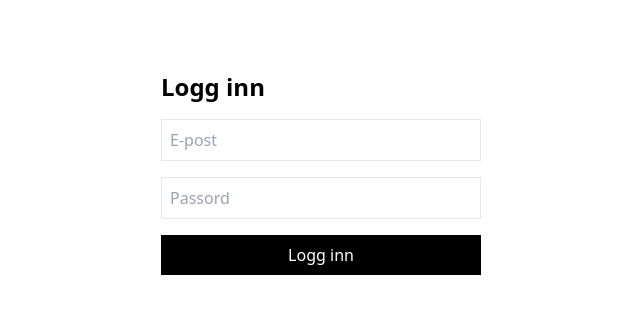
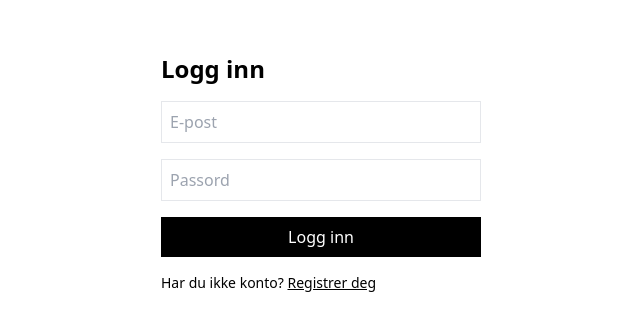
Before and after one commit to cosmicencounters5-png/cv-proffen, a Next.js app: page /login in a window 1280 px wide. Shown: the part 227-558 px from the top of the page, without its empty margins (319-959 px from the left). Built offline with nearby package versions, Linux system fonts and the light colour scheme; no server answers.

Commit message:
Update page.tsx

```diff
--- a/app/login/page.tsx
+++ b/app/login/page.tsx
@@ -50,6 +50,13 @@ export default function LoginPage() {
           Logg inn
         </button>
 
+<p className="text-sm">
+  Har du ikke konto?{" "}
+  <a href="/signup" className="underline">
+    Registrer deg
+  </a>
+</p>
+
         {message && <p>{message}</p>}
       </form>
     </main>
```
